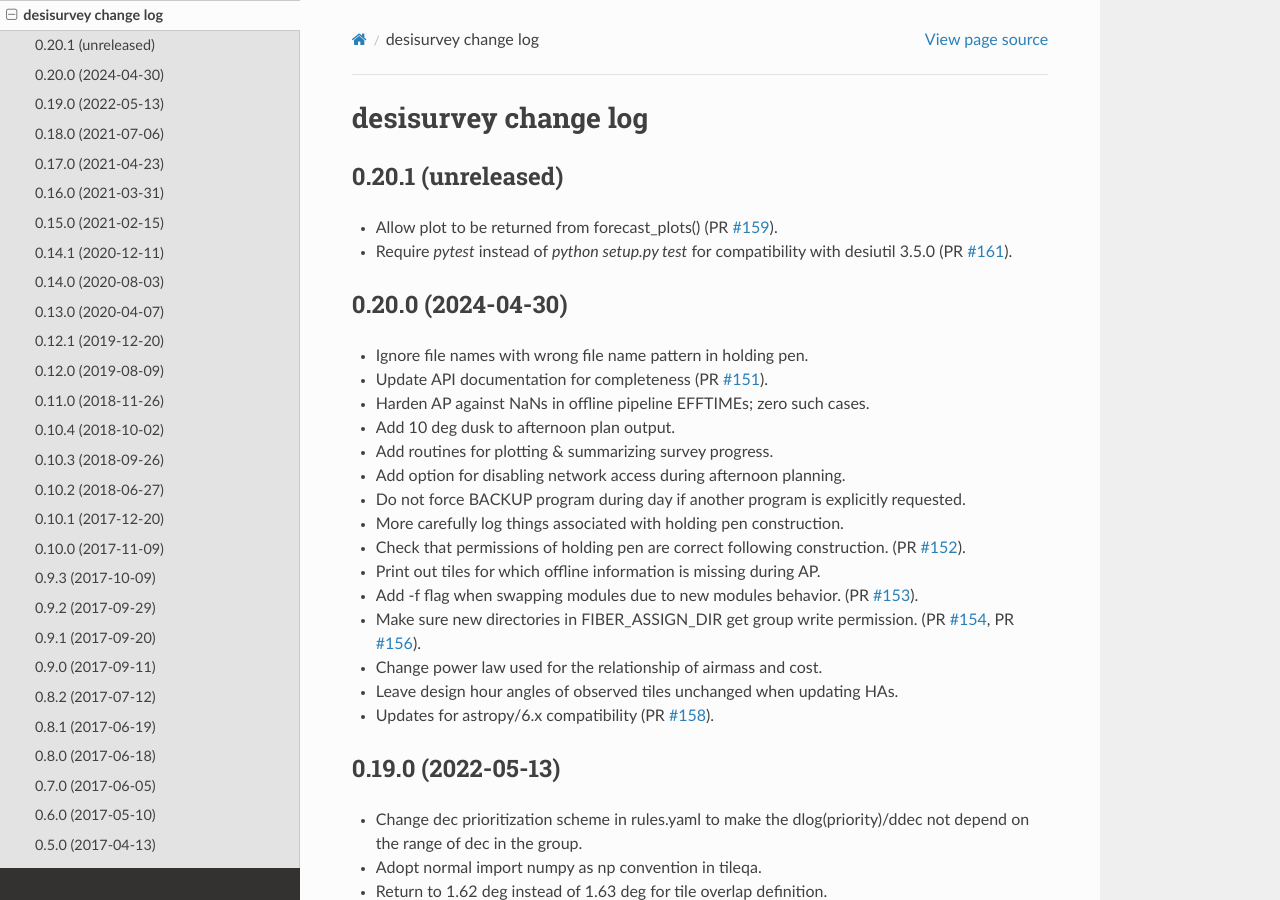
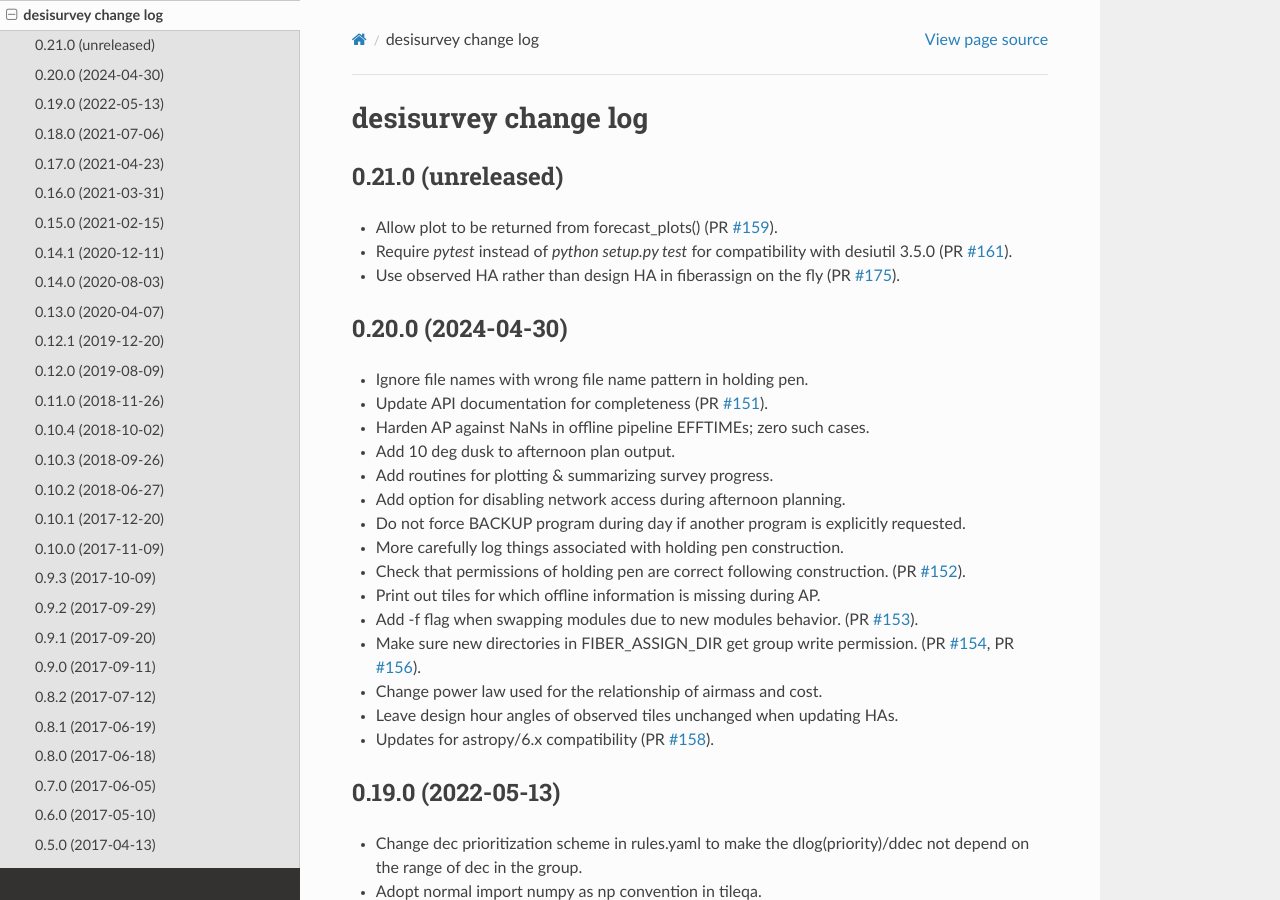
Before and after one commit to desihub/desisurvey, a Sphinx documentation site: the page built from doc/changes.rst, in a window 1280 px wide and 900 px high. Built offline with Sphinx 7.4.7 and the Read the Docs theme 3.1.0, drawn with Linux system fonts in a browser that asks for light colours.

Commit message:
Update change log. Require version increment.

```diff
--- a/doc/changes.rst
+++ b/doc/changes.rst
@@ -2,15 +2,17 @@
 desisurvey change log
 =====================
 
-0.20.1 (unreleased)
+0.21.0 (unreleased)
 -------------------
 
 * Allow plot to be returned from forecast_plots() (PR `#159`_).
 * Require `pytest` instead of `python setup.py test` for compatibility
   with desiutil 3.5.0 (PR `#161`_).
+* Use observed HA rather than design HA in fiberassign on the fly (PR `#175`_).
 
 .. _`#159`: https://github.com/desihub/desisurvey/pull/159
 .. _`#161`: https://github.com/desihub/desisurvey/pull/161
+.. _`#175`: https://github.com/desihub/desisurvey/pull/175
 
 0.20.0 (2024-04-30)
 -------------------
```
